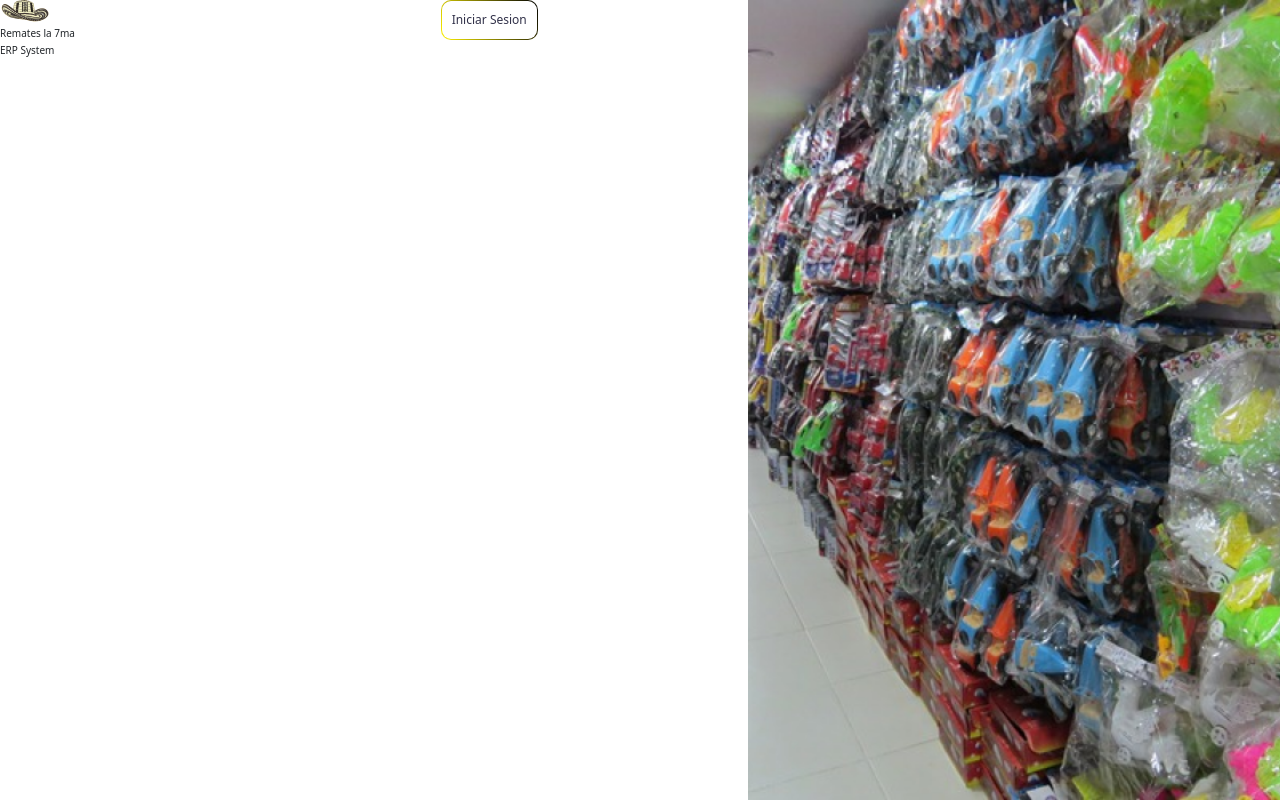
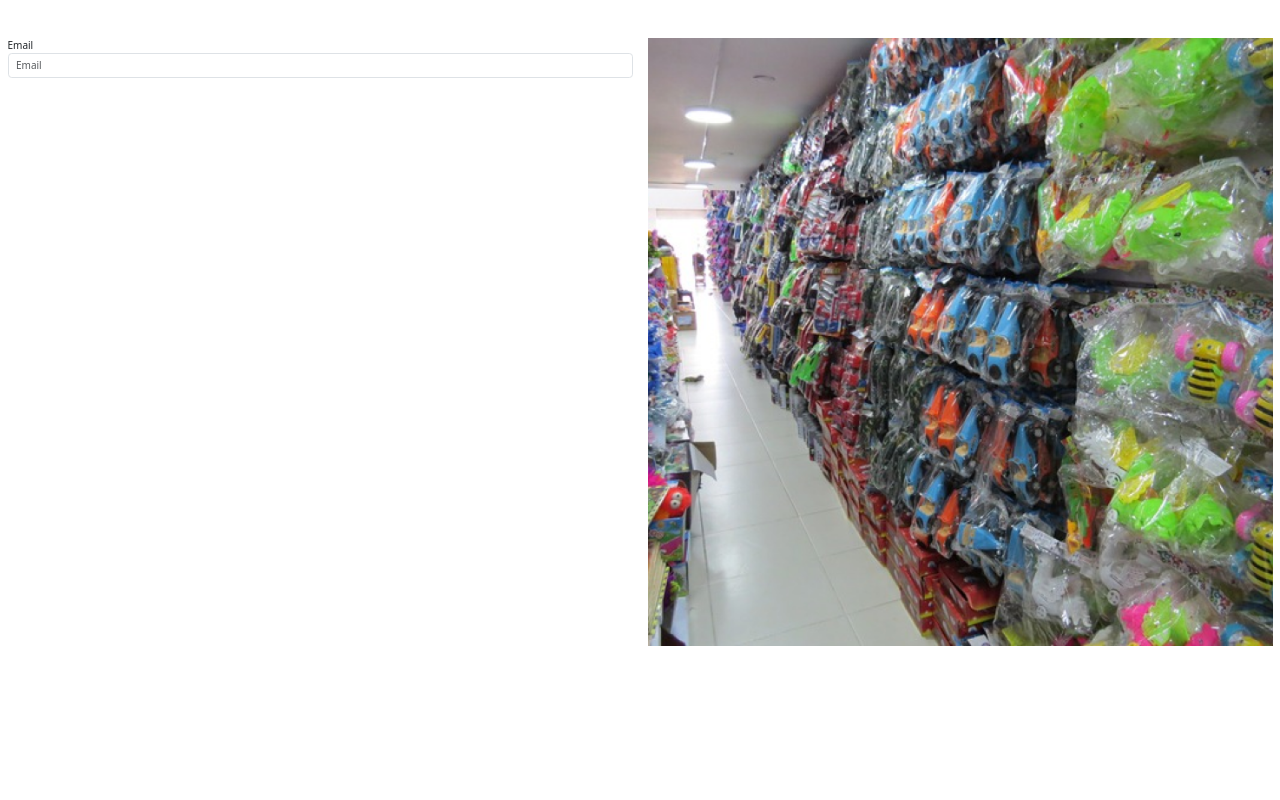
Before and after one commit to AariazP/remates7ma, an Angular app: page / in a window 1280 px wide. Built offline with nearby package versions, Linux system fonts and the light colour scheme.

Commit message:
(SOLVE) solve bug the image, and add another styles

```diff
--- a/src/app/components/login/login.component.css
+++ b/src/app/components/login/login.component.css
@@ -1,27 +1,26 @@
-button{
-    background:
-        linear-gradient(#fff, #fff) padding-box,
-        linear-gradient(60deg, rgb(255, 242, 1), #000000) border-box;
-      color: #313149;
-      padding: 10px;
-      border: 1px solid transparent;
-      border-radius: 10px;
-      display: inline-block;
-      font-size: 12px;
+.container {
+    background-color: blue;
 }
 
-#img{
-
-    min-height: 400px;
-    background-image: url('/assets/login/remate.png');
-    background-size: cover;
-    background-position: center;
+#form {
 
 }
 
-@media screen and (max-width: 800px){
-    #img{
-        display: none;
-    }
+#img {
+    height: 100%;
+    width: 100%;
+    object-fit: cover;
+    object-position: center;
+    transition: 0.5s;
+    cursor: pointer;
+    transition: 0.5s;
+}
 
+#container {
+    height: 100%;
+    margin-top: 3%;
 }
+
+  .row {
+    height: 100%;
+  }
--- a/src/app/components/login/login.component.html
+++ b/src/app/components/login/login.component.html
@@ -1,38 +1,23 @@
-<div class="row">
+<div class="container-fluid" id="container">
 
-    <div class="col-7 col">
+  <div class="row">
 
-        <div class="row">
+    <div class="col-lg-6" id="form">
 
-            <div class="col-7">
+      <form >
 
-                <div class="col">
-                    <img src="assets/login/sombrero.png" alt="sombrero" class="img-fluid">
-                </div>
-
-                <div class="col">
-                    <h6 class="">Remates la 7ma</h6>
-                </div>
-
-                <div class="col">
-                    <h6>ERP System</h6>
-                </div>
-
-            </div>
-
-            <div class="col-5">
-                <button class="button">Iniciar Sesion</button>
-            </div>
-
+        <div class="form-group">
+          <label for="email">Email</label>
+          <input type="email" class="form-control" formControlName="email" id="email" placeholder="Email">
         </div>
+      </form>
     </div>
 
-    <div class="col-5 col">
-
-        <div class="row vh-100" id="img">
-
-        </div>
-
+    <div class="col-lg-6">
+      <img src="../../assets/login/remate.png" alt="login" class="img-fluid" id="img">
     </div>
 
+
+  </div>
+
 </div>
```
